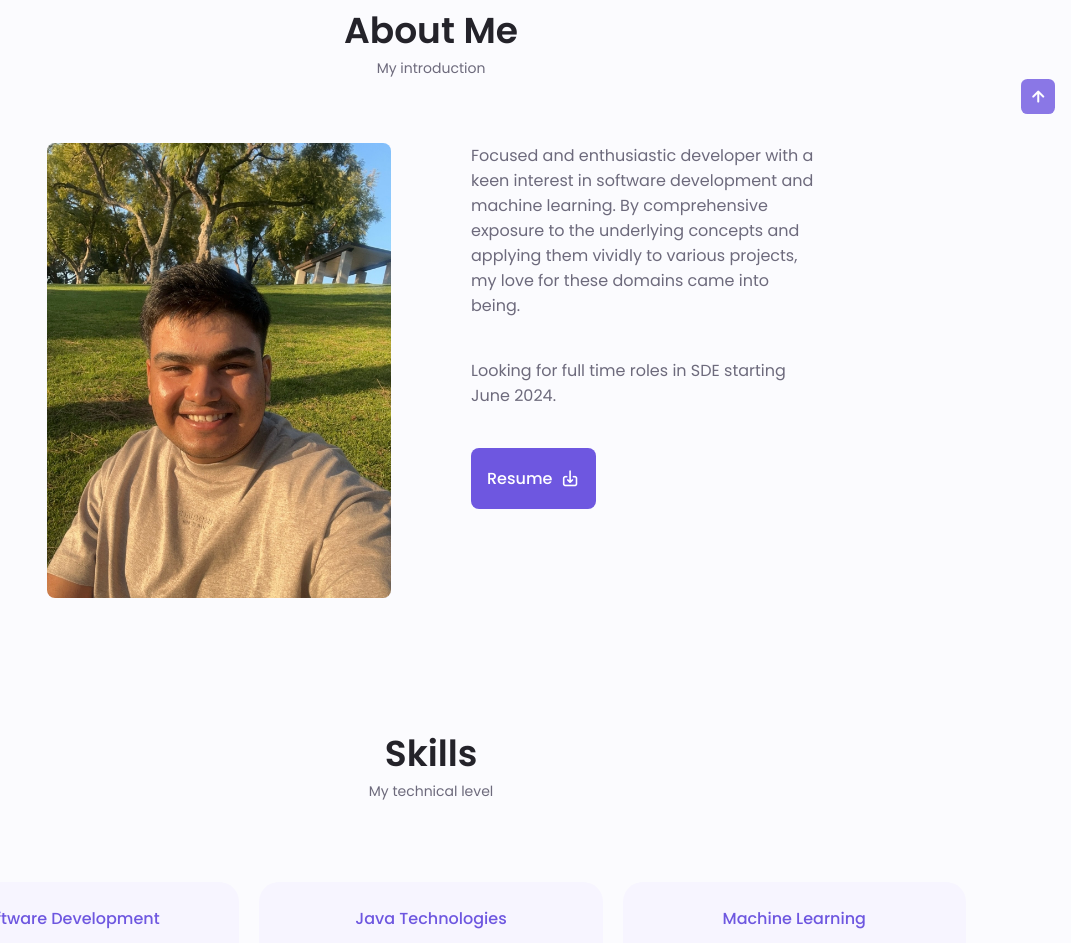
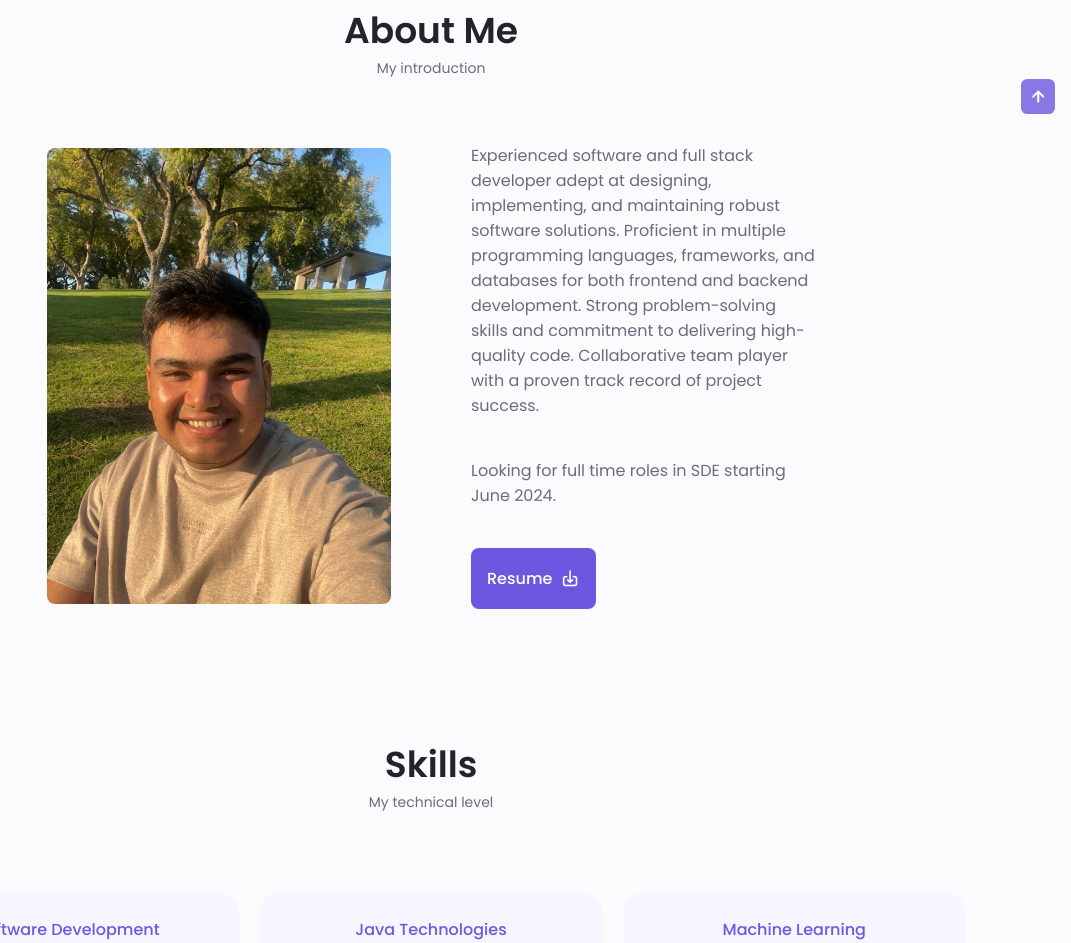
Before and after one commit to Hibernatbear/hibernatbear.github.io, a plain HTML site: page index.html in a window 1280 px wide. Shown: the part 846-1789 px from the top of the page, without its empty margins (209-1280 px from the left). Drawn offline with nearby package versions, Linux system fonts and the light colour scheme.

Commit message:
Update index.html

```diff
--- a/index.html
+++ b/index.html
@@ -142,8 +142,7 @@
                 <img src="assets/images/dhrumil.JPEG" alt="" class="about__img">
 
                 <div class="about__data">
-                    <p class="about__description">Focused and enthusiastic developer with a keen interest in software development and machine learning.
-                        By comprehensive exposure to the underlying concepts and applying them vividly to various projects, my love for these domains came into being.
+                    <p class="about__description">Experienced software and full stack developer adept at designing, implementing, and maintaining robust software solutions. Proficient in multiple programming languages, frameworks, and databases for both frontend and backend development. Strong problem-solving skills and commitment to delivering high-quality code. Collaborative team player with a proven track record of project success.
                     </p>
                     <p class="about__description">
                         Looking for full time roles in SDE starting June 2024.
```
